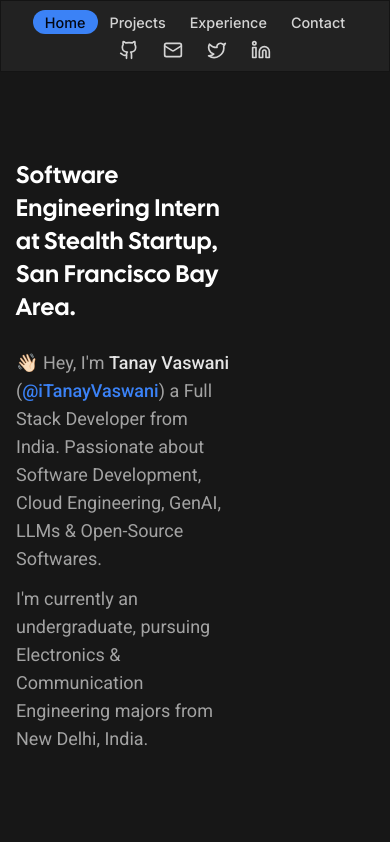
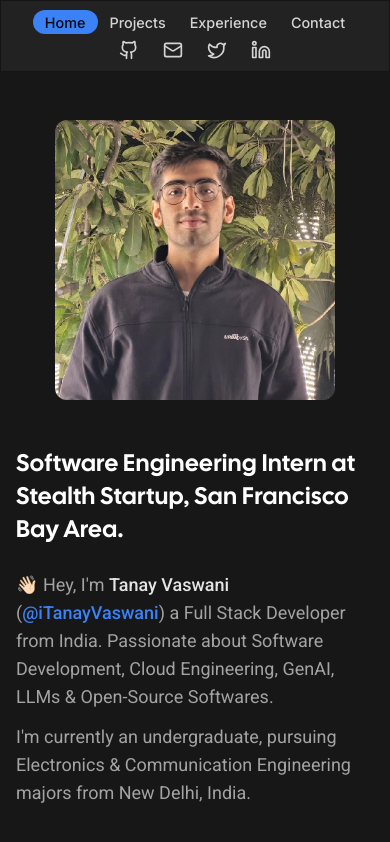
Before and after one commit to srijanbahal/Portfolio, a Next.js app: page / in a window 390 px wide. Shown: the top 842 px of the page. Built offline with nearby package versions, Linux system fonts and the light colour scheme.

Commit message:
fix: img

```diff
--- a/components/hero/hero-section.tsx
+++ b/components/hero/hero-section.tsx
@@ -5,8 +5,9 @@ import { Roboto } from "next/font/google";
 import localFont from "next/font/local";
 import { TextGenerateEffect } from "../ui/text-generate-effect";
 import { motion } from "framer-motion";
-import { Separator } from "../ui/separator";
+import tanay from "@/public/tanay.jpeg";
 import Link from "next/link";
+import Image from "next/image";
 
 const headingFont = localFont({
   src: "../../public/fonts/font.woff2",
@@ -19,8 +20,23 @@ const poppins = Roboto({
 
 const HeroSection = () => {
   return (
-    <div className="grid grid-cols-5 items-center md:max-w-screen-xl md:mx-auto px-4">
-      <div className="w-full flex flex-col col-span-3">
+    <div className="grid  md:grid-cols-5 items-center md:max-w-screen-xl md:mx-auto px-4">
+      <div className="w-full flex flex-col col-span-3 h-full">
+        <motion.div
+          className="w-full flex items-center justify-center col-span-2 md:hidden mb-8 -mt-6"
+          initial={{ opacity: 0 }}
+          animate={{ opacity: 1 }}
+          transition={{ ease: "easeOut", duration: 2 }}
+        >
+          <Image
+            src={tanay}
+            alt={"tanay"}
+            className="rounded-xl"
+            width={280}
+            height={280}
+          />
+        </motion.div>
+
         <h1
           className={cn(
             "text-2xl md:text-4xl font-semibold md:max-w-screen-sm mb-6 md:mb-12",
@@ -58,7 +74,7 @@ const HeroSection = () => {
 
         <motion.p
           className={cn(
-            "text-lg text-neutral-400 md:max-w-screen-md mb-8 md:mb-16",
+            "text-lg text-neutral-400 md:max-w-screen-md",
             poppins.className
           )}
           initial={{ opacity: 0 }}
@@ -70,9 +86,20 @@ const HeroSection = () => {
         </motion.p>
       </div>
 
-      <div className="w-full flex items-center justify-center col-span-3">
-        {/* Image */}
-      </div>
+      <motion.div
+        className="w-full md:flex items-center justify-center col-span-2 hidden"
+        initial={{ opacity: 0 }}
+        animate={{ opacity: 1 }}
+        transition={{ ease: "easeOut", duration: 2 }}
+      >
+        <Image
+          src={tanay}
+          alt={"tanay"}
+          className="rounded-xl"
+          width={400}
+          height={400}
+        />
+      </motion.div>
     </div>
   );
 };
--- a/components/navbar/tanay-avatar.tsx
+++ /dev/null
@@ -1,19 +0,0 @@
-import { Avatar, AvatarFallback, AvatarImage } from "@/components/ui/avatar";
-
-export function TanayAvatar() {
-  return (
-    <div>
-      <div className="hidden sm:block">
-        <Avatar>
-          <AvatarImage
-            src="https://avatars.githubusercontent.com/u/114291962?v=4"
-            alt="tanay"
-          />
-          <AvatarFallback>TV</AvatarFallback>
-        </Avatar>
-      </div>
-
-      <p className="block sm:hidden">Home</p>
-    </div>
-  );
-}
```
Also changed, not shown: public/tanay.jpeg (added).
